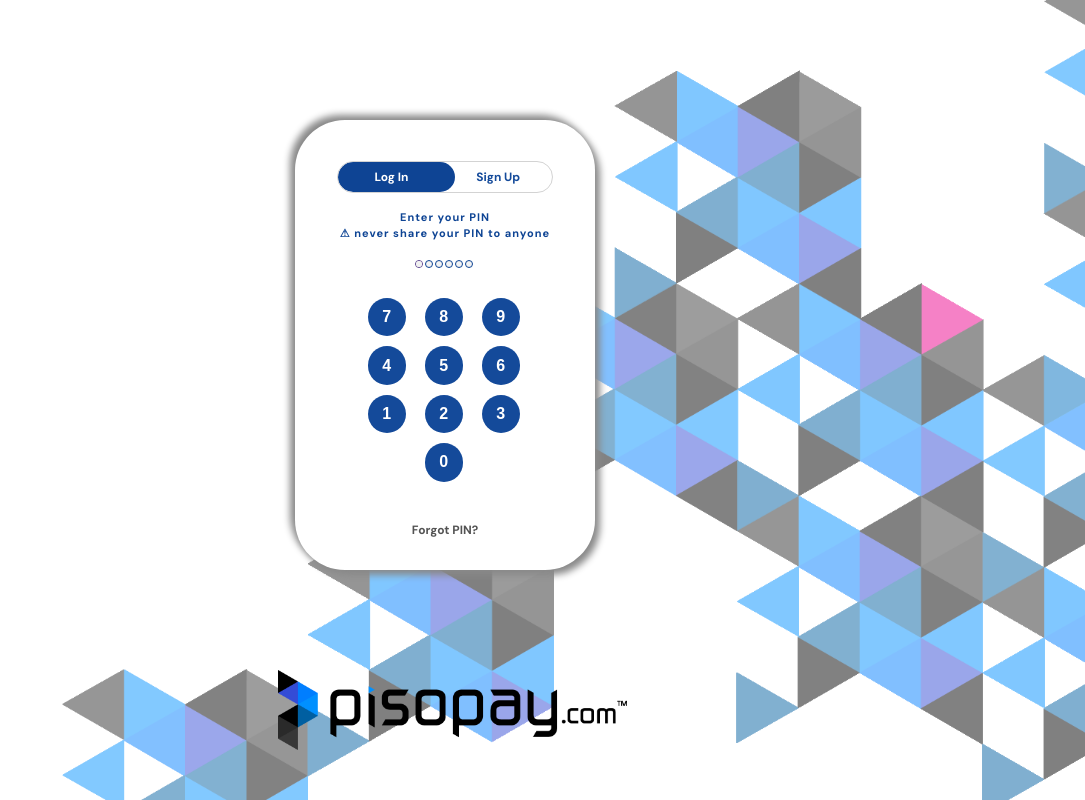
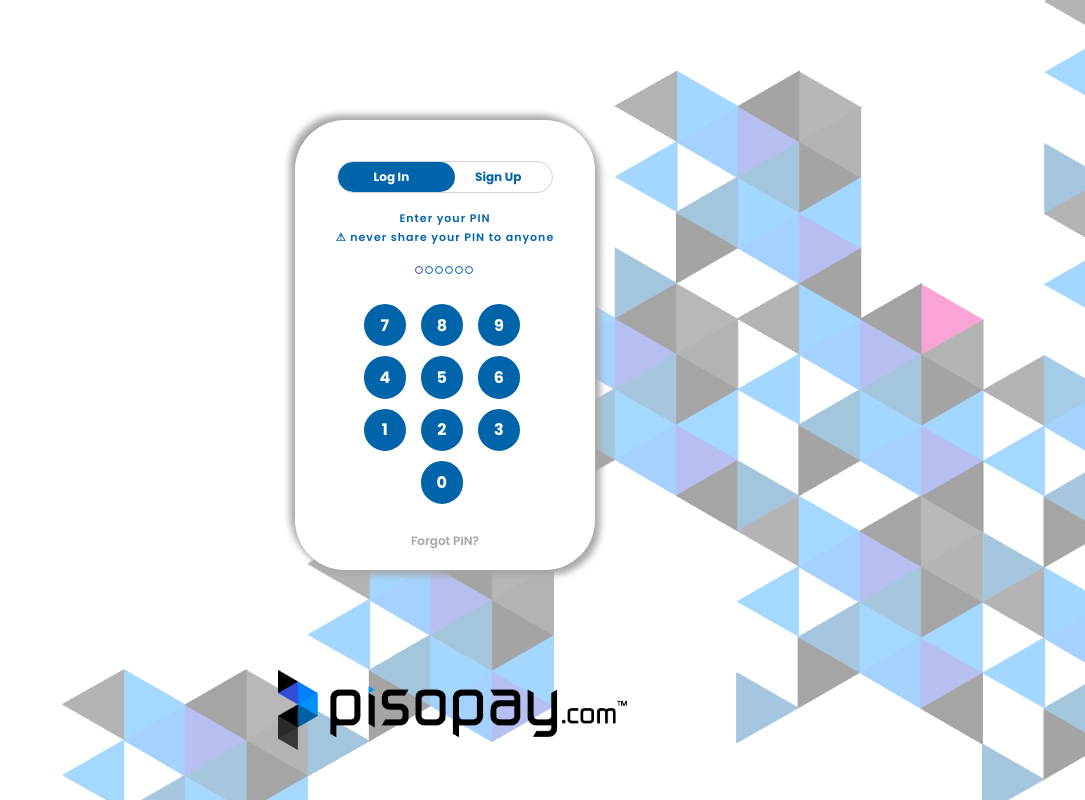
Before and after one commit to gericoaron/login-signup, a PHP site: page / in a window 1280 px wide. Shown: the whole page, without its empty margins (195-1280 px from the left). Run offline with PHP 8.4, Linux system fonts and the light colour scheme; some web fonts are replaced.

Commit message:
Add files via upload

```diff
--- a/login/index.css
+++ b/login/index.css
@@ -31,8 +31,8 @@ font-family: 'DM Sans', sans-serif; */
     overflow: hidden;
     width: 18.75rem;
     background: #fff;
-    box-shadow:  0.3125rem 0.3125rem 0.4375rem #898989,
-    -0.3125rem -0.3125rem 0.4375rem #898989;
+    box-shadow:  0.3125rem 0.3125rem 0.4375rem  #A8A7A7,
+    -0.3125rem -0.3125rem 0.4375rem  #A8A7A7;
     padding: 2.5rem;
     border-radius: 3.125rem;
     height: 28.125rem;
@@ -56,7 +56,7 @@ font-family: 'DM Sans', sans-serif; */
     outline: none;
     padding-left: 0.9375rem;
     font-size: 0.75rem;
-    border-radius: 1.5625rem;
+    border-radius: 2.125rem;
     border: 0.0625rem solid lightgrey;
     border-bottom-width: 0.125rem;
     transition: all 0.4s ease;
@@ -64,25 +64,25 @@ font-family: 'DM Sans', sans-serif; */
   }
 
   .inner-form form .pass {
-    margin-top: 0.3125rem;
+    margin-bottom: 0.3025rem;
     text-align: center;
   }
 
   .inner-form form .pass a,
   .inner-form form .signup-link a {
-    color: #535353;
+    color:  #A8A7A7;
     text-decoration: none;
     font-size: 0.75rem;
     font-weight: 600;
-    font-family: 'DM Sans', sans-serif;
+    font-family: 'Poppins', sans-serif;
   }
 
   .subtitle p{
-    color: #0e4494;
+    color: #0064AA;
     text-decoration: none;
     font-size: 0.6875rem;
     font-weight: 600;
-    font-family: 'DM Sans', sans-serif;
+    font-family: 'Poppins', sans-serif;
     margin-top: 0.125rem;
     text-align: center;
     letter-spacing: 0.0625rem;
@@ -99,9 +99,9 @@ font-family: 'DM Sans', sans-serif; */
     font-weight: 700;
     padding-left: 0;
     border: none;
-    background: #0e4494;
+    background: #0064AA;
     cursor: pointer;
-    font-family: 'DM Sans', sans-serif;
+    font-family: 'Poppins', sans-serif;
     line-height: 2.375rem;
     text-align: center;
     align-items: center;
@@ -115,7 +115,7 @@ font-family: 'DM Sans', sans-serif; */
   }
 
   .inner-form form .field input:focus {
-    border-color: #ff6363;
+    border-color: #0064AA;
   }
 
   .form-container .inner-form {
@@ -136,7 +136,7 @@ font-family: 'DM Sans', sans-serif; */
     margin: 0.0625rem 0.0625rem 0.125rem 0.125rem;
     justify-content: space-between;
     border: 0.0625rem solid lightgrey;
-    border-radius: 1.5625rem;
+    border-radius: 2.125rem;
     overflow: hidden;
     margin-bottom: 0.9375rem;
   }
@@ -152,7 +152,7 @@ font-family: 'DM Sans', sans-serif; */
     cursor: pointer;
     z-index: 1;
     transition: all 0.6s ease;
-    font-family: 'DM Sans', sans-serif;
+    font-family: 'Poppins', sans-serif;
   }
 
   .slider-control .slide-tab {
@@ -161,13 +161,13 @@ font-family: 'DM Sans', sans-serif; */
     width: 55%;
     left: 0;
     z-index: 0;
-    background: #0e4494;
-    border-radius: 1.5625rem;
+    background: #0064AA;
+    border-radius: 2.125rem;
     transition: all 0.6s cubic-bezier(0.68, -0.55, 0.265, 1.55);
   }
 
   .slider-control .signup {
-    color: #144a9a;
+    color: #0064AA;
   }
 
   #signup:checked ~ .slide-tab {
@@ -179,13 +179,13 @@ font-family: 'DM Sans', sans-serif; */
   }
 
   #signup:checked ~ .login {
-    color: #144a9a;
+    color: #0064AA;
   }
 
   input[type="radio"] {
     display: none;
   }
-
+/* all css buttons for pin pad is here (login signup button not included) */
   .pin-pad {
     display: grid;
     grid-template-columns: repeat(3, 1fr);
@@ -193,7 +193,7 @@ font-family: 'DM Sans', sans-serif; */
     direction: rtl;
     margin-right: 2.1875rem;
     margin-top: 1.875rem;
-    margin-bottom: 2.5rem;
+    margin-bottom: 1.8rem;
     cursor: pointer;
     padding-left: 0.9375rem;
 
@@ -201,10 +201,13 @@ font-family: 'DM Sans', sans-serif; */
   .gradient-circle:hover {
     transition: all 0.3s ease;
     transform: scale(1.05);
+    background-color: #fff;
+    color: #0064AA
+    ;
   }
     .gradient-circle {
       color: white;
-      background-color:#144a9a;
+      background-color:#0064AA;
       border-radius: 100%;
       display: flex;
       align-items: center;
@@ -216,7 +219,8 @@ font-family: 'DM Sans', sans-serif; */
       padding: 1.2rem;
       box-sizing: border-box;
       font-weight: 700;
-      font-family: 'DM, Sans', sans-serif;
+      font-family: 'Poppins', sans-serif;
+      border: 2px solid #0064AA;
 
     }
     .last {
@@ -240,7 +244,7 @@ font-family: 'DM Sans', sans-serif; */
       background-color: #F3F3F3;
       margin-right: 0.125rem;
       border-radius: 100%;
-      border: 0.0625rem solid #0e4494;
+      border: 0.0625rem solid #0064AA;
       margin-top: 1.25rem;
     }
 
@@ -250,3 +254,9 @@ font-family: 'DM Sans', sans-serif; */
       border: 0.0625rem solid #573D8B;
       outline:none;
     }
+/* @media starts here */
+    @media(max-width:400px){
+      footer img{
+          height: 3rem;
+      }
+    }
--- a/login/index.html
+++ b/login/index.html
@@ -41,12 +41,12 @@
 
               <!-- PIN CODE TEXT AREA -->
               <div class="pin-code">
-                  <input type="number" maxlength="1" autofocus>
-                  <input type="number" maxlength="1">
-                  <input type="number" maxlength="1">
-                  <input type="number" maxlength="1">
-                  <input type="number" maxlength="1">
-                  <input type="number" maxlength="1">
+                  <input type="password" maxlength="1" autofocus>
+                  <input type="password" maxlength="1">
+                  <input type="password" maxlength="1">
+                  <input type="password" maxlength="1">
+                  <input type="password" maxlength="1">
+                  <input type="password" maxlength="1">
               </div>
 
               <!-- PIN BUTTON-->
--- a/login/script.js
+++ b/login/script.js
@@ -17,27 +17,18 @@ window.onload = () => {
       return false;
     };
 
-    var username = document.getElementById("username");
-    var pass = document.getElementById("password");
 
-    username.onfocus = () => {
-      if (this.placeholder == "Username") {
+    var pass = document.getElementById("pinpass");
+
+    pinpass.onfocus = () => {
+      if (this.placeholder == "Pin") {
         this.value = "";
-      }
-    };
-    password.onfocus = () => {
-      if (password.placeholder == "Password") {
-        password.value = "";
       }
     };
     pass.onblur = () => {
       if (this.value == "") {
-        password.value = "ENTER PASSWORD";
+        pinpass.value = "ENTER PASSWORD";
       }
     };
-    username.onblur = () => {
-      if (this.value == "") {
-        this.value = "ENTER USERNAME";
-      }
-    };
+
   };
```
Also changed, not shown: login/images/pisobg.png.
